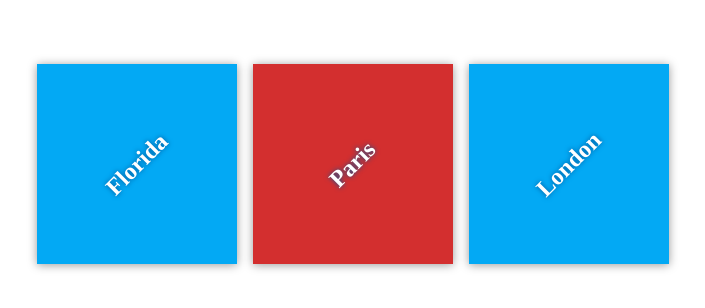
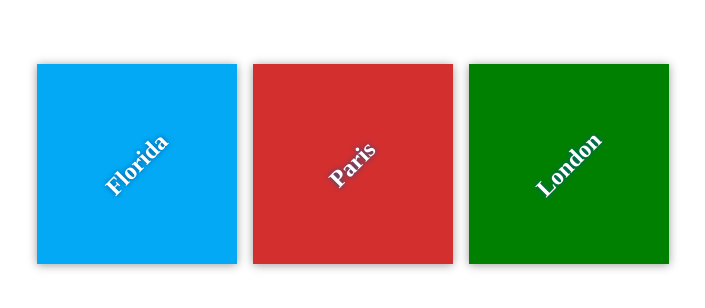
Before and after one commit to RobBednarczyk/my-travel-plans, a plain HTML site: page index.html in a window 1280 px wide. Shown: the part 236-544 px from the top of the page, without its empty margins (287-992 px from the left). Drawn offline with Linux system fonts and the light colour scheme.

Commit message:
Add styling

```diff
--- a/css/app.css
+++ b/css/app.css
@@ -53,3 +53,7 @@ h2 {
 #paris {
     background-color: #d32f2f;
 }
+
+#london {
+  background-color: green;
+}
```
